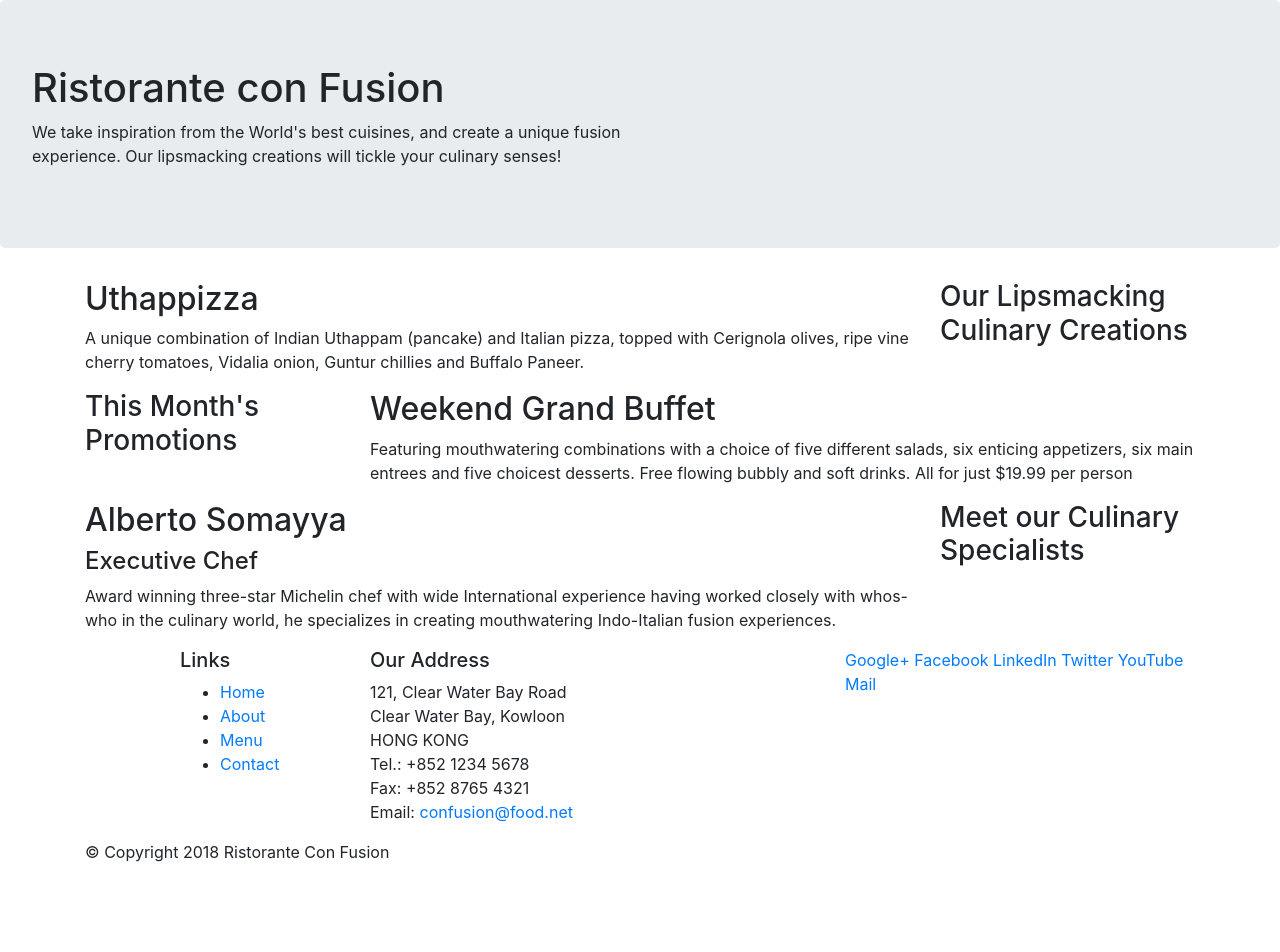
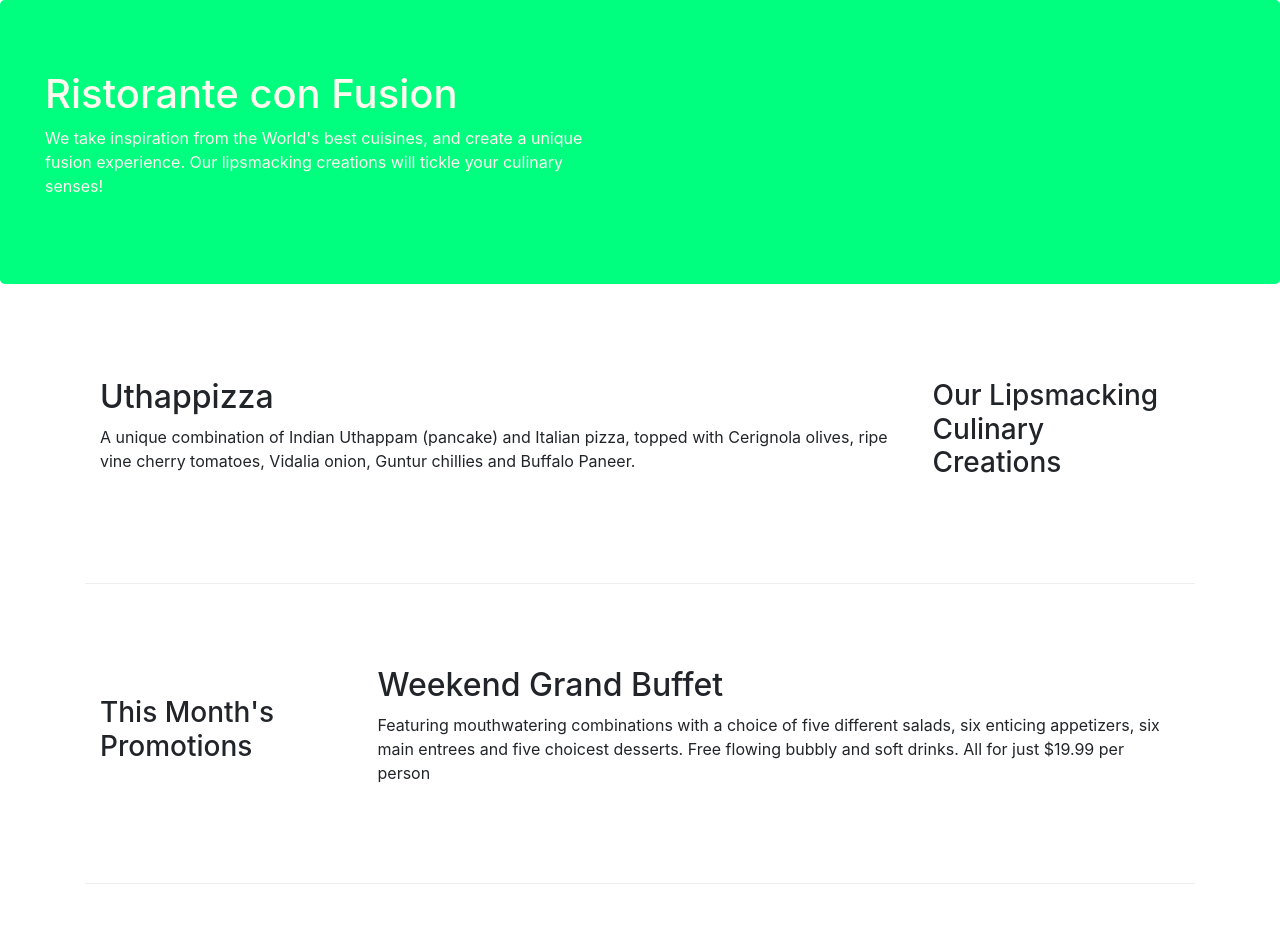
Before and after one commit to Ajayfunde1234/Bootstrap4, a website: page index.html in a window 1280 px wide. Shown: the top 952 px of the page. Before the commit the page ends 880 px from the top, so only its background shows below. Drawn offline with nearby package versions, Linux system fonts and the light colour scheme.

Commit message:
Bootstrap Grid part2

```diff
--- /dev/null
+++ b/css/style.css
@@ -0,0 +1,36 @@
+.row-header{
+
+	margin: 0px auto;
+	padding:0px;
+}
+
+.row-content{
+
+	margin:0px auto;
+	padding:50px 0px 50px 0px;
+	border-bottom: 1px ridge;
+	min-height: 300px;
+}
+
+.footer{
+
+	background:springgreen;
+	margin: 0px 0px 0px 0px;
+
+
+
+}
+
+.jumbotron{
+
+	padding: 70px 30px 70px 30px;
+	margin:0px auto;
+	background-color: springgreen;
+	color:floralwhite;
+}
+
+.address{
+	font-size: 80%;
+	margin:0px;
+	color: black;
+}
--- a/index.html
+++ b/index.html
@@ -16,13 +16,14 @@
 
     <!-- Bootstrap CSS -->
     <link rel="stylesheet" href="node_modules/bootstrap/dist/css/bootstrap.min.css">
+    <link rel="stylesheet" href="css/style.css">
 </head>
 
 <body>
 
     <header>
         <div class="jumbotron">
-            <div class="row">
+            <div class="row row-header align-items-center">
                 <div class="col-12 col-sm-6">
                     <h1>Ristorante con Fusion</h1>
                     <p>We take inspiration from the World's best cuisines, and create a unique fusion experience. Our lipsmacking creations will tickle your culinary senses!</p>
@@ -34,7 +35,7 @@
     </header>
 
     <div class="container">
-        <div class="row">
+        <div class="row row-content align-items-center">
             <div class="col-12 col-sm-4 order-sm-last col-md-3">
                 <h3>Our Lipsmacking Culinary Creations</h3>
             </div>
@@ -45,7 +46,7 @@
         </div>
 
 
-        <div class="row">
+        <div class="row row-content align-items-center">
             <div class="col-12 col-sm-4 col-md-3">
                 <h3>This Month's Promotions</h3>
             </div>
@@ -55,7 +56,7 @@
             </div>
         </div>
 
-        <div class="row">
+        <div class="row row-content align-items-center">
             <div class="col-12 col-sm-4 order-sm-last col-md-3">
                 <h3>Meet our Culinary Specialists</h3>
             </div>
@@ -67,13 +68,13 @@
         </div>
     </div>
 
-    <footer>
+    <footer class="footer">
         <div class="container">
-          <div class="row">
+          <div class="row row-content">
             <div class="col-4 offset-1 col-sm-2">
 
                     <h5>Links</h5>
-                    <ul>
+                    <ul class="list-unstyled">
                         <li><a href="#">Home</a></li>
                         <li><a href="#">About</a></li>
                         <li><a href="#">Menu</a></li>
@@ -91,8 +92,8 @@
 		              Email: <a href="mailto:confusion@food.net">confusion@food.net</a>
 		           </address>
                 </div>
-                <div class="col-12 col-sm-4">
-                    <div>
+                <div class="col-12 col-sm-4 justify-content-center">
+                    <div class="text-center">
                         <a href="http://google.com/+">Google+</a>
                         <a href="http://www.facebook.com/profile.php?id=">Facebook</a>
                         <a href="http://www.linkedin.com/in/">LinkedIn</a>
@@ -102,7 +103,7 @@
                     </div>
                 </div>
            </div>
-           <div class="row">
+           <div class="row row-content justify-content-center">
                 <div class="col-auto">
                     <p>© Copyright 2018 Ristorante Con Fusion</p>
                 </div>
```
